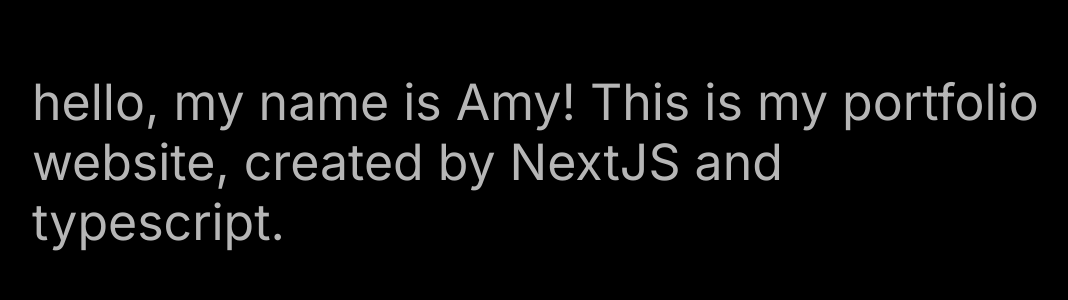
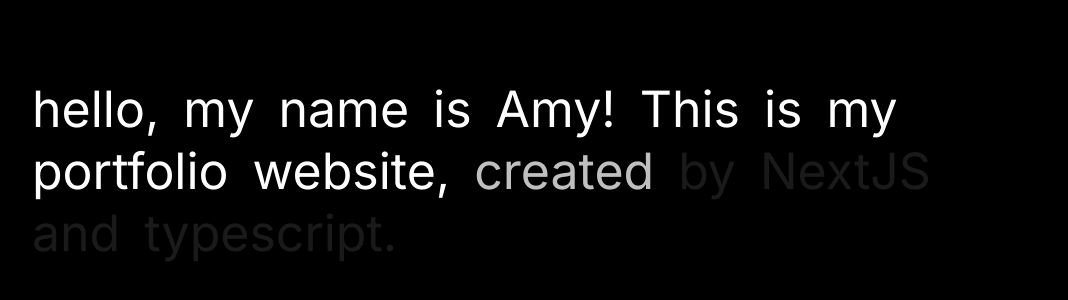
Before and after one commit to 55555-Jyeon/portfolio, a Next.js app: page / in a window 1280 px wide. Shown: the part 864-1164 px from the top of the page, without its empty margins (104-1172 px from the left). Built offline with nearby package versions, Linux system fonts and the light colour scheme.

Commit message:
change opacity animation by words

```diff
--- a/src/app/_components/Word.tsx
+++ b/src/app/_components/Word.tsx
@@ -1,3 +1,54 @@
-export default function Word() {
-  return <p>sentence</p>;
+"use client";
+
+import { useRef } from "react";
+import style from "./word.module.css";
+import { motion, MotionValue, useScroll, useTransform } from "framer-motion";
+
+type Props = {
+  value: string;
+};
+
+type WordProps = {
+  children: string;
+  range: number[];
+  progress: MotionValue<number>;
+};
+
+export default function Words({ value }: Props) {
+  const element = useRef(null);
+  const { scrollYProgress } = useScroll({
+    target: element,
+    offset: ["start 0.9", "start 0.25"],
+  });
+
+  // split paragraph
+  const words = value.split(" ");
+
+  return (
+    <p ref={element} className={style.words}>
+      {words.map((word, idx) => {
+        const start = idx / words.length;
+        const end = start + 1 / words.length;
+        // console.log(start, end);
+        return (
+          <Word key={idx} range={[start, end]} progress={scrollYProgress}>
+            {word}
+          </Word>
+        );
+      })}
+    </p>
+  );
 }
+
+const Word = ({ children, range, progress }: WordProps) => {
+  // animation (스크롤 정도에 따라 단어별로 opacity에 변화)
+  const opacity = useTransform(progress, range, [0, 1]);
+  return (
+    <span className={style.word}>
+      <span className={style.shadow}>{children}</span>
+      <motion.span style={{ opacity: opacity }} className={style.word}>
+        {children}
+      </motion.span>
+    </span>
+  );
+};
--- /dev/null
+++ b/src/app/_components/word.module.css
@@ -0,0 +1,16 @@
+.words {
+  font-size: 50px;
+  max-width: 1280px;
+  padding: 40px;
+  display: flex;
+  flex-wrap: wrap;
+  line-height: 1;
+}
+.word {
+  margin: 12px 12px 0 0;
+  position: relative;
+}
+.shadow {
+  position: absolute;
+  opacity: 0.1;
+}
--- a/src/app/page.tsx
+++ b/src/app/page.tsx
@@ -1,5 +1,6 @@
 import styles from "./page.module.css";
 import Paragraph from "./_components/Paragraph";
+import Words from "./_components/Word";
 
 const paragraph =
   "hello, my name is Amy! This is my portfolio website, created by NextJS and typescript.";
@@ -8,7 +9,8 @@
   return (
     <main className={styles.main}>
       <div></div>
-      <Paragraph value={paragraph} />
+      {/* <Paragraph value={paragraph} /> */}
+      <Words value={paragraph} />
       <div></div>
     </main>
   );
```
